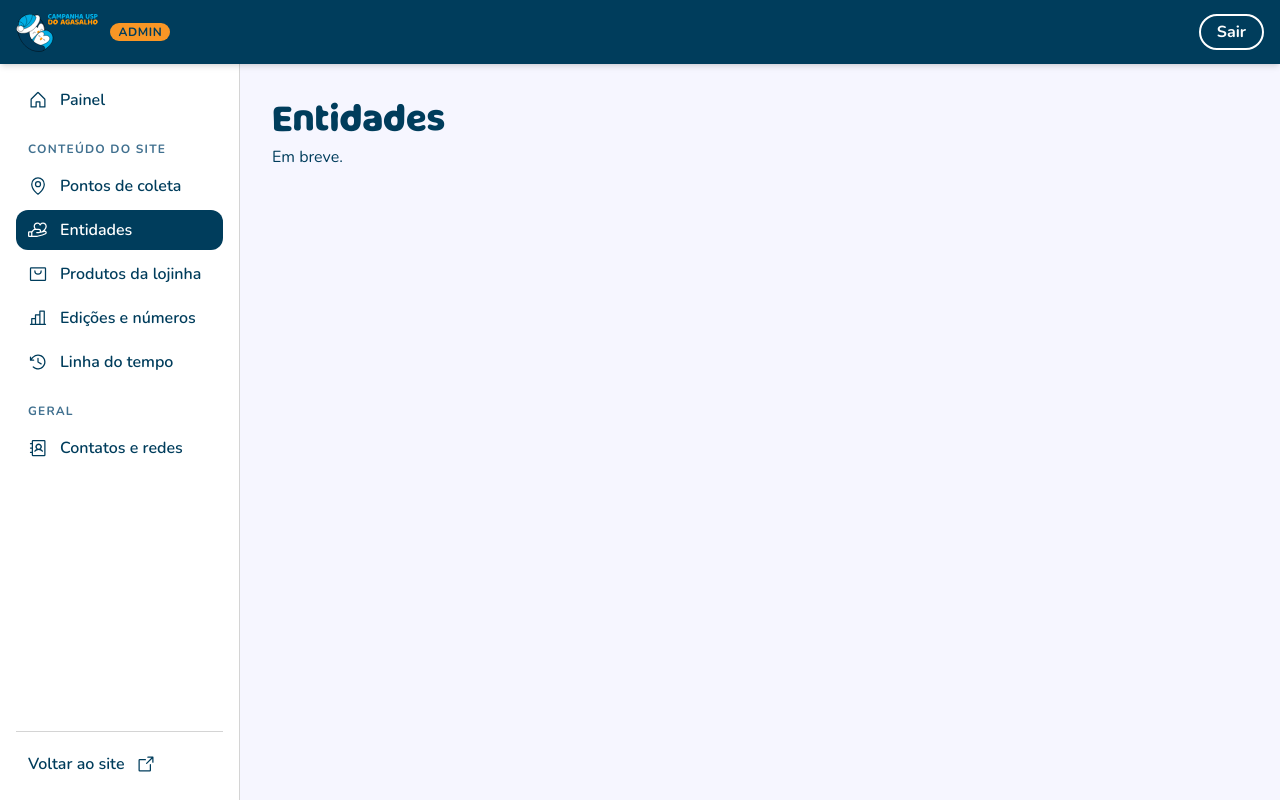
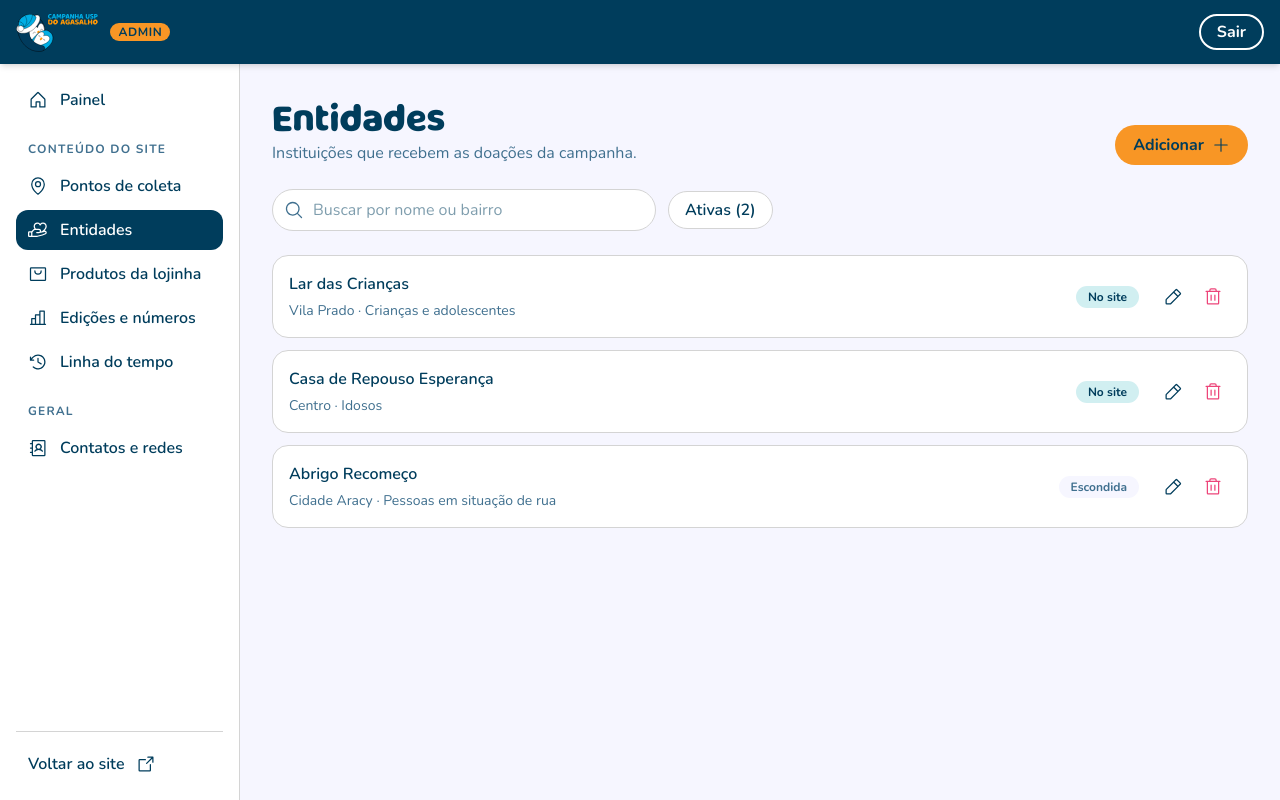
Before and after one commit to USPCodeLabSanca/Campanha-do-Agasalho, a React (Vite) app: page /admin/entidades in a window 1280 px wide. Built offline with nearby package versions, Linux system fonts and the light colour scheme; no server answers.

Commit message:
feat: cria tela de entidades no admin

```diff
--- a/src/AppRoutes.tsx
+++ b/src/AppRoutes.tsx
@@ -16,6 +16,7 @@ import { AdminLogin } from './pages/admin/AdminLogin'
 import { AdminHome } from './pages/admin/AdminHome'
 import { AdminComingSoon } from './pages/admin/AdminComingSoon'
 import { AdminCollectionPoints } from './pages/admin/AdminCollectionPoints'
+import { AdminEntities } from './pages/admin/AdminEntities'
 
 export function AppRoutes() {
   return (
@@ -37,10 +38,7 @@ export function AppRoutes() {
       <Route path="/admin" element={<AdminLayout />}>
         <Route index element={<AdminHome />} />
         <Route path="pontos-de-coleta" element={<AdminCollectionPoints />} />
-        <Route
-          path="entidades"
-          element={<AdminComingSoon title="Entidades" />}
-        />
+        <Route path="entidades" element={<AdminEntities />} />
         <Route
           path="produtos"
           element={<AdminComingSoon title="Produtos da lojinha" />}
--- /dev/null
+++ b/src/components/admin/entities/EntityForm.tsx
@@ -0,0 +1,92 @@
+import { useState } from 'react'
+
+import { AdminDrawer } from '../AdminDrawer'
+import { TextField } from '../form/TextField'
+import { BilingualField } from '../form/BilingualField'
+import { CheckboxField } from '../form/CheckboxField'
+
+import type { Entity, EntityInput } from '../../../types/entity'
+import type { TranslatedText } from '../../../types/translatedText'
+
+type EntityFormProps = {
+  entity?: Entity
+  isSaving: boolean
+  onSave: (input: EntityInput) => void
+  onClose: () => void
+}
+
+const emptyEntity: EntityInput = {
+  name: '',
+  neighborhood: '',
+  targetAudience: { pt: '', en: '' },
+  contribution: { pt: '', en: '' },
+  isActive: true,
+}
+
+function trimText(text: TranslatedText): TranslatedText {
+  return { pt: text.pt.trim(), en: text.en.trim() }
+}
+
+export function EntityForm({
+  entity,
+  isSaving,
+  onSave,
+  onClose,
+}: EntityFormProps) {
+  const [values, setValues] = useState<EntityInput>(entity ?? emptyEntity)
+
+  function updateField<Key extends keyof EntityInput>(
+    key: Key,
+    value: EntityInput[Key],
+  ) {
+    setValues((prev) => ({ ...prev, [key]: value }))
+  }
+
+  function handleSubmit() {
+    onSave({
+      name: values.name.trim(),
+      neighborhood: values.neighborhood.trim(),
+      targetAudience: trimText(values.targetAudience),
+      contribution: trimText(values.contribution),
+      isActive: values.isActive,
+    })
+  }
+
+  return (
+    <AdminDrawer
+      title={entity ? 'Editar entidade' : 'Adicionar entidade'}
+      isSaving={isSaving}
+      onSubmit={handleSubmit}
+      onClose={onClose}
+    >
+      <TextField
+        label="Nome"
+        value={values.name}
+        onChange={(value) => updateField('name', value)}
+        required
+      />
+      <TextField
+        label="Bairro"
+        value={values.neighborhood}
+        onChange={(value) => updateField('neighborhood', value)}
+      />
+      <BilingualField
+        label="Público atendido"
+        value={values.targetAudience}
+        onChange={(value) => updateField('targetAudience', value)}
+      />
+      <BilingualField
+        label="Como contribuímos"
+        value={values.contribution}
+        onChange={(value) => updateField('contribution', value)}
+        multiline
+      />
+      <CheckboxField
+        label="Mostrar no site"
+        checked={values.isActive}
+        onChange={(checked) => updateField('isActive', checked)}
+        help="Desmarque para esconder a entidade sem precisar excluir"
+      />
+    </AdminDrawer>
+  )
+}
--- /dev/null
+++ b/src/pages/admin/AdminEntities.tsx
@@ -0,0 +1,151 @@
+import { useCallback, useEffect, useState } from 'react'
+
+import { AdminPageHeader } from '../../components/admin/AdminPageHeader'
+import { AdminSearch } from '../../components/admin/AdminSearch'
+import { AdminFilterChip } from '../../components/admin/AdminFilterChip'
+import { AdminListItem } from '../../components/admin/AdminListItem'
+import { ConfirmDialog } from '../../components/admin/ConfirmDialog'
+import { AdminToast } from '../../components/admin/AdminToast'
+import { EntityForm } from '../../components/admin/entities/EntityForm'
+
+import {
+  createEntity,
+  deleteEntity,
+  getEntities,
+  updateEntity,
+} from '../../services/entities'
+import type { Entity, EntityInput } from '../../types/entity'
+
+type Editing = Entity | 'new' | null
+
+export function AdminEntities() {
+  const [entities, setEntities] = useState<Entity[]>([])
+  const [isLoading, setIsLoading] = useState(true)
+  const [search, setSearch] = useState('')
+  const [onlyActive, setOnlyActive] = useState(false)
+  const [editing, setEditing] = useState<Editing>(null)
+  const [isSaving, setIsSaving] = useState(false)
+  const [deleting, setDeleting] = useState<Entity | null>(null)
+  const [toast, setToast] = useState<string | null>(null)
+
+  useEffect(() => {
+    getEntities().then((data) => {
+      setEntities(data)
+      setIsLoading(false)
+    })
+  }, [])
+
+  const hideToast = useCallback(() => setToast(null), [])
+
+  async function handleSave(input: EntityInput) {
+    setIsSaving(true)
+
+    if (editing === 'new') {
+      const created = await createEntity(input)
+      setEntities((prev) => [...prev, created])
+      setToast('Entidade adicionada')
+    } else if (editing) {
+      const updated = await updateEntity(editing.id, input)
+      setEntities((prev) =>
+        prev.map((entity) => (entity.id === updated.id ? updated : entity)),
+      )
+      setToast('Alterações salvas')
+    }
+
+    setIsSaving(false)
+    setEditing(null)
+  }
+
+  async function handleDelete() {
+    if (!deleting) return
+
+    await deleteEntity(deleting.id)
+    setEntities((prev) => prev.filter((entity) => entity.id !== deleting.id))
+    setDeleting(null)
+    setToast('Entidade excluída')
+  }
+
+  const activeCount = entities.filter((entity) => entity.isActive).length
+
+  const searchText = search.trim().toLowerCase()
+  const visibleEntities = entities.filter((entity) => {
+    if (onlyActive && !entity.isActive) return false
+
+    const text = `${entity.name} ${entity.neighborhood}`.toLowerCase()
+    return text.includes(searchText)
+  })
+
+  return (
+    <div className="flex flex-col gap-6">
+      <AdminPageHeader
+        title="Entidades"
+        description="Instituições que recebem as doações da campanha."
+        onAdd={() => setEditing('new')}
+      />
+
+      <div className="flex flex-wrap items-center gap-3">
+        <AdminSearch
+          label="Buscar por nome ou bairro"
+          value={search}
+          onChange={setSearch}
+        />
+        <AdminFilterChip
+          label="Ativas"
+          count={activeCount}
+          isActive={onlyActive}
+          onToggle={() => setOnlyActive((prev) => !prev)}
+        />
+      </div>
+
+      {isLoading && <p className="text-body">Carregando...</p>}
+
+      {!isLoading && entities.length === 0 && (
+        <p className="text-body">Nenhuma entidade cadastrada ainda.</p>
+      )}
+
+      {!isLoading && entities.length > 0 && visibleEntities.length === 0 && (
+        <p className="text-body">Nenhuma entidade encontrada.</p>
+      )}
+
+      {visibleEntities.length > 0 && (
+        <ul className="flex flex-col gap-3">
+          {visibleEntities.map((entity) => (
+            <AdminListItem
+              key={entity.id}
+              title={entity.name}
+              details={[entity.neighborhood, entity.targetAudience.pt]
+                .filter(Boolean)
+                .join(' · ')}
+              status={{
+                label: entity.isActive ? 'No site' : 'Escondida',
+                isPositive: entity.isActive,
+              }}
+              onEdit={() => setEditing(entity)}
+              onDelete={() => setDeleting(entity)}
+            />
+          ))}
+        </ul>
+      )}
+
+      {editing && (
+        <EntityForm
+          entity={editing === 'new' ? undefined : editing}
+          isSaving={isSaving}
+          onSave={handleSave}
+          onClose={() => setEditing(null)}
+        />
+      )}
+
+      {deleting && (
+        <ConfirmDialog
+          title="Excluir entidade?"
+          message={`"${deleting.name}" vai sair do site. Isso não pode ser desfeito.`}
+          onConfirm={handleDelete}
+          onClose={() => setDeleting(null)}
+        />
+      )}
+
+      {toast && <AdminToast message={toast} onHide={hideToast} />}
+    </div>
+  )
+}
```
